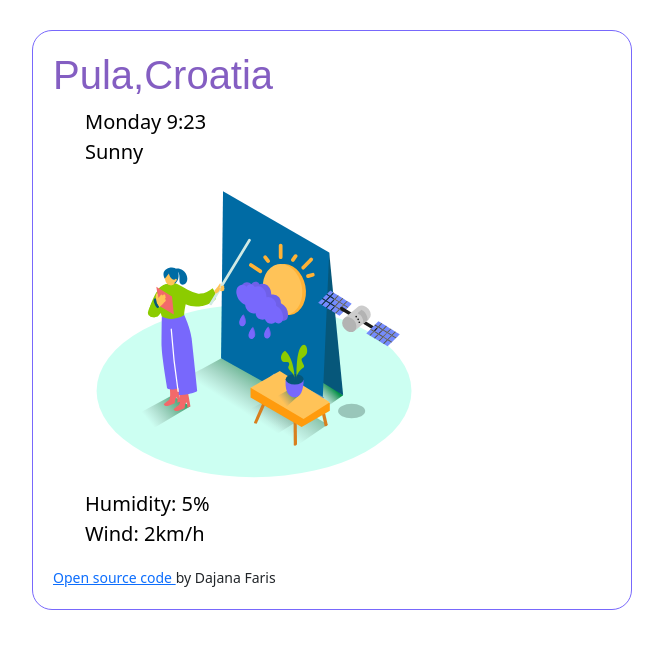
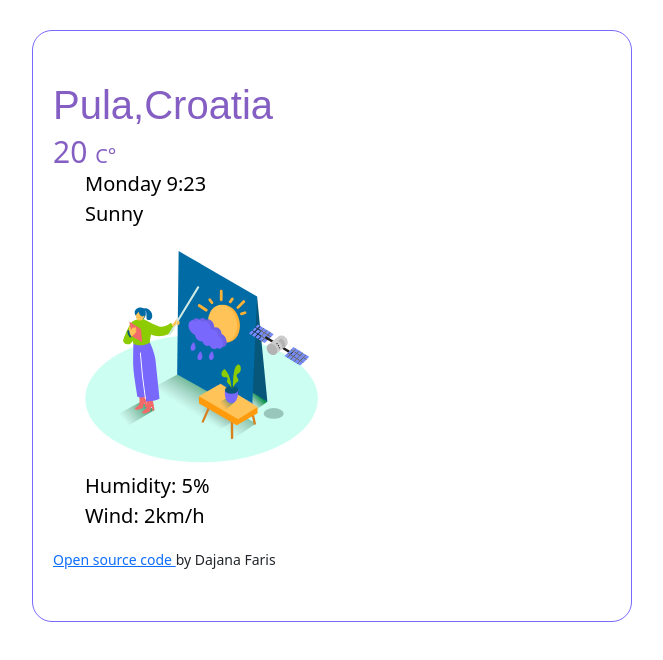
Before and after one commit to dajanafaris/Weather-app---Final, a plain HTML site: page index.html in a window 1280 px wide. Shown: the whole page, without its empty margins (308-971 px from the left). Drawn offline with nearby package versions, Linux system fonts and the light colour scheme.

Commit message:
css added

```diff
--- a/index.html
+++ b/index.html
@@ -12,9 +12,17 @@
 <body>
     <div class="container">
         <div class="weather-app">
+            <div class="weather-wrapper">
     <h1>
         Pula,Croatia
     </h1>
+    <div class="float-left">
+        <strong>
+        20
+
+        <span class="units">C°</span>
+        </strong>
+    </div>
     <ul>
         <li>
             Monday 9:23
@@ -24,11 +32,15 @@
 </li>
     </ul>
     <div class="row">
-        <div class="col-md-6">
-            <img src="visuals/Weather_Isometric.svg " alt="vrijeme danas"/>
+        <div class="col-6">
+            <div class="clearfix weather-visual">
+              <img src="visuals/Weather_Isometric.svg "
+               alt="Sunny" id="icon" class="float-left" />
+
+             </div>
         </div>
     </div>
-    <div class="col-md-6">
+    <div class="col-6">
         <ul>
             <li>
                 Humidity: 5%
@@ -38,12 +50,15 @@
             </li>
         </ul>
     </div>
+
+
     <small>
         <a href="https://github.com/dajanafaris/Weather-app---Final" target="_blank">
             Open source code </a> by Dajana Faris
     </small>
-    </div>
-    </div>
+</div>
+</div>
+
     <script src="src/index.js"> </script>
 </body>
 </html>
--- a/src/style.css
+++ b/src/style.css
@@ -16,11 +16,8 @@ h1 {
   font-family: Arial, Helvetica, sans-serif;
   font-size: 24px;
   font-weight: 100;
-}
-
-ul {
-  margin: 0;
-  padding: 0;
+  line-height: 25px;
+  margin-bottom: 0;
 }
 
 li {
@@ -31,6 +28,23 @@ li {
   font-size: 20px;
   font-weight: 1px;
 }
-._blank {
-  text-align: center;
+.weather-wrapper {
+  max-width: 600px;
+  margin: 30px auto;
 }
+
+.weather-visual img {
+  width: 300px;
+  margin: 0 auto;
+}
+
+.float-left strong {
+  color: #845ec2;
+  font-size: 30px;
+  line-height: 1;
+  font-weight: 500;
+}
+.float-left .units {
+  position: relative;
+  font-size: 20px;
+}
```
